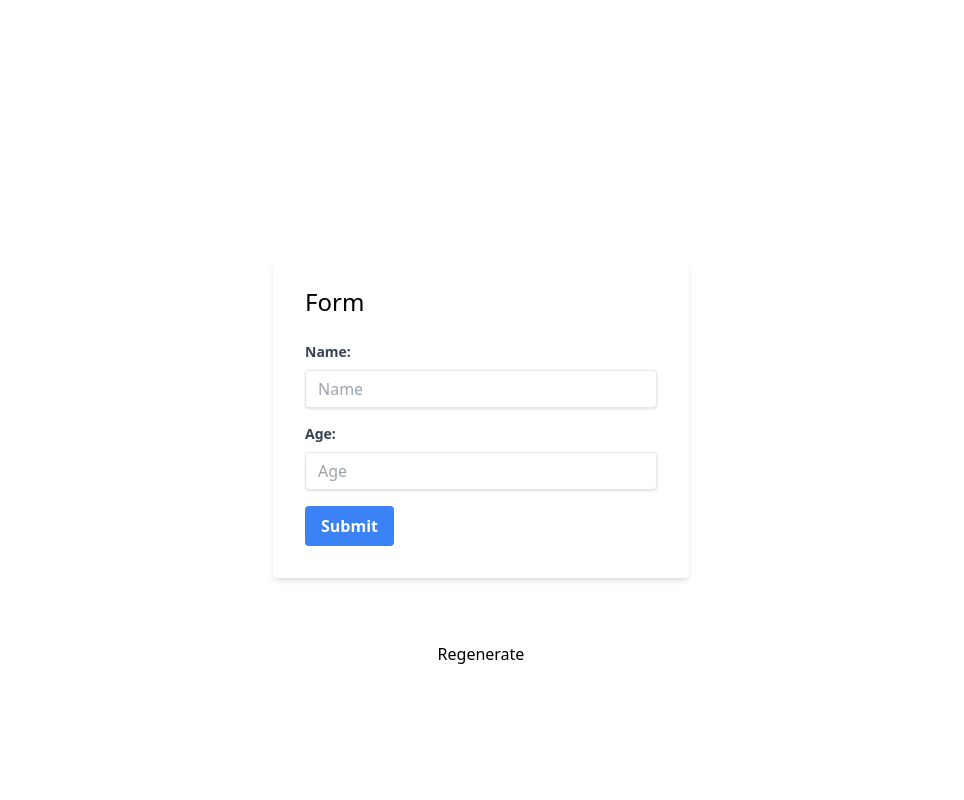
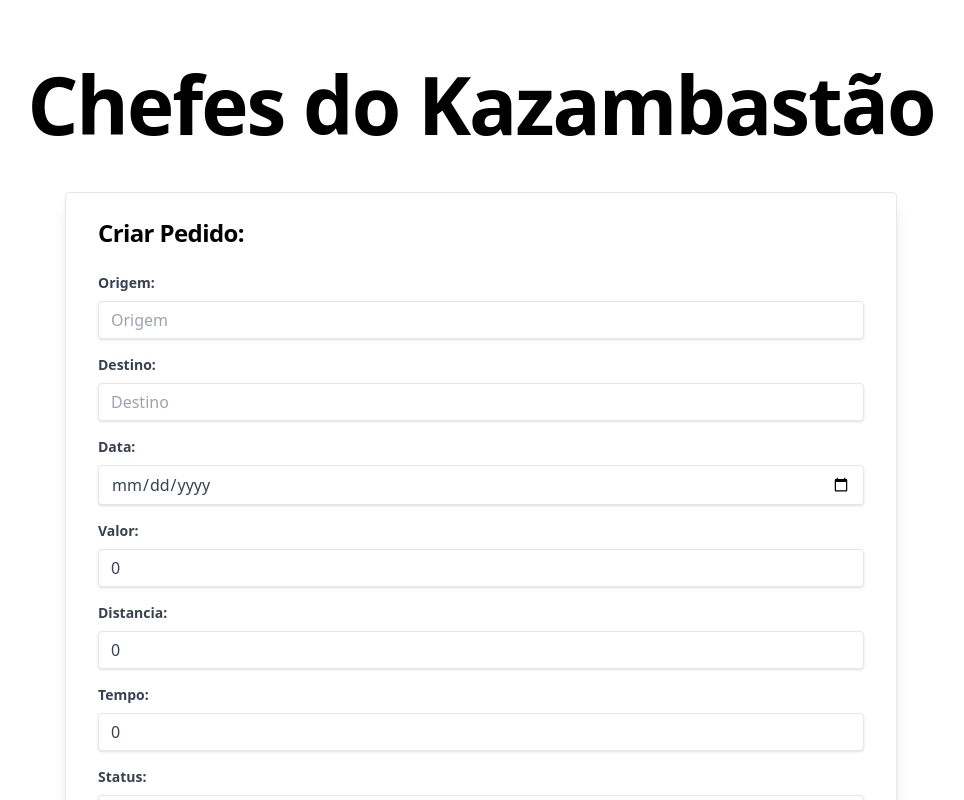
Before and after one commit to marchettomarcelo/Front-Projeto-Zamba, a Next.js app: page /pedidos in a window 1280 px wide. Shown: the top 800 px of the page, without its empty margins (159-1123 px from the left). Built offline with nearby package versions, Linux system fonts and the light colour scheme.

Commit message:
bem avancado

```diff
--- a/package.json
+++ b/package.json
@@ -9,7 +9,7 @@
     "start": "next start"
   },
   "dependencies": {
-    "axios": "^1.3.6",
+    "axios": "^1.4.0",
     "formik": "^2.2.9",
     "next": "^13.2.4",
     "react": "18.2.0",
--- a/src/api/querys.ts
+++ b/src/api/querys.ts
@@ -1,8 +1,13 @@
 import axios from "axios";
 
-async function getPedidos() {
-    // return axios.get("http://localhost:3000/pedidos");
-    return [{"id": 123, "nome": "João", "valor": 100.00}];
+async function getViagens() {
+  try {
+    const { data } = await axios.get("http://localhost:8080/api/viagem");
+    console.log(data);
+    return data;
+  } catch (error) {
+    console.error(error);
+  }
 }
 
-export { getPedidos };
+export { getViagens  };
--- /dev/null
+++ b/src/components/ViagemCard.tsx
@@ -0,0 +1,94 @@
+import React from "react";
+import { useMutation, useQueryClient } from "react-query";
+
+import { deleteViagem, endViagem } from "~/api/mutations";
+
+interface ViagemCardProps {
+  viagem: {
+    identifier: string;
+    origem: string;
+    destino: string;
+    data: Date;
+    valor: number;
+    distancia: number;
+    tempo: number;
+    status: number;
+  };
+}
+
+export default function ViagemCard({ viagem }: ViagemCardProps): JSX.Element {
+
+
+  const deleteMutation = useMutation(deleteViagem);
+  const endViagemMutation = useMutation(endViagem, {
+    onSuccess(){
+      const x = useQueryClient()
+      x.invalidateQueries("viagens");
+
+    }
+  });
+
+  return (
+    <div
+      className="flex w-full flex-row justify-between rounded border border-black p-2"
+      key={viagem.identifier}
+    >
+      <div className="mb-4 flex w-full max-w-md flex-col p-4">
+        <div className="flex flex-col gap-2">
+          <div>
+            <div className="flex flex-row items-center">
+              De: <span className="text-lg">{viagem.origem}</span>
+            </div>
+            <div className="flex flex-row items-center">
+              Para: <span className="text-lg">{viagem.destino}</span>
+            </div>
+          </div>
+          <div className="flex flex-row items-center justify-between">
+            Valor:{" "}
+            <span className="text-md font-bold">{`R$${viagem.valor}`}</span>
+            Distância:{" "}
+            <span className="text-md font-bold">{`${viagem.distancia}km`}</span>
+            Tempo:{" "}
+            <span className="text-md font-bold">{`${viagem.tempo}min`}</span>
+          </div>
+        </div>
+      </div>
+
+      <div className="flex flex-row items-center justify-center">
+        <svg
+          onClick={() => endViagemMutation.mutate(viagem.identifier)}
+          xmlns="http://www.w3.org/2000/svg"
+          fill="none"
+          viewBox="0 0 24 24"
+          strokeWidth={1.5}
+          stroke="currentColor"
+          className="h-10 w-10"
+          color="green"
+        >
+          <path
+            strokeLinecap="round"
+            strokeLinejoin="round"
+            d="M10.125 2.25h-4.5c-.621 0-1.125.504-1.125 1.125v17.25c0 .621.504 1.125 1.125 1.125h12.75c.621 0 1.125-.504 1.125-1.125v-9M10.125 2.25h.375a9 9 0 019 9v.375M10.125 2.25A3.375 3.375 0 0113.5 5.625v1.5c0 .621.504 1.125 1.125 1.125h1.5a3.375 3.375 0 013.375 3.375M9 15l2.25 2.25L15 12"
+          />
+        </svg>
+
+        <svg
+          onClick={() => deleteMutation.mutate(viagem.identifier)}
+          xmlns="http://www.w3.org/2000/svg"
+          fill="none"
+          viewBox="0 0 24 24"
+          strokeWidth={1.5}
+          stroke="currentColor"
+          className="h-10 w-10"
+          color="red"
+        >
+          <path
+            strokeLinecap="round"
+            strokeLinejoin="round"
+            d="M9.75 9.75l4.5 4.5m0-4.5l-4.5 4.5M21 12a9 9 0 11-18 0 9 9 0 0118 0z"
+          />
+        </svg>
+      </div>
+    </div>
+  );
+}
--- a/src/pages/pedidos/adm.tsx
+++ b/src/pages/pedidos/adm.tsx
@@ -1,10 +1,10 @@
 import { useQuery } from "react-query";
-import { getPedidos } from "~/api/querys";
+import { getViagens } from "~/api/querys";
 import BaseLayout from "~/components/Layout";
-import PedidoCard from "~/components/PedidoCard";
+import ViagemCard from "~/components/ViagemCard";
 
-function AdmPedidosPage() {
-  const { data, isLoading } = useQuery("pedidos", getPedidos);
+function AdmViagensPage() {
+  const { data, isLoading } = useQuery("viagens", getViagens);
 
   if (isLoading) {
     return <h1>Carregando...</h1>;
@@ -12,20 +12,15 @@ function AdmPedidosPage() {
 
   return (
     <BaseLayout>
-      <h1 className="text-xl">Pedidos Feitos</h1>
+      <h1 className="mb-2 text-center text-4xl font-bold text-gray-800">
+        Viagens
+      </h1>
 
-      {data?.map((pedido, idx) => {
-        return (
-          <PedidoCard
-            key={idx}
-            id={pedido.id}
-            nome={pedido.nome}
-            valor={pedido.valor}
-          />
-        );
+      {data?.map((viagem: any, index: number) => {
+        return <ViagemCard viagem={viagem} key={index}/>;
       })}
     </BaseLayout>
   );
 }
 
-export default AdmPedidosPage;
+export default AdmViagensPage;
--- a/src/pages/pedidos/index.tsx
+++ b/src/pages/pedidos/index.tsx
@@ -1,32 +1,29 @@
 import { type NextPage } from "next";
 import Head from "next/head";
-import Link from "next/link";
-
 import { useMutation, useQuery } from "react-query";
-
-import { postPedidos } from "~/api/mutations";
-
+import { postViagem } from "~/api/mutations";
 import React from "react";
 import { Formik, Form, Field, ErrorMessage } from "formik";
 import * as Yup from "yup";
 
-interface FormData {
-  name: string;
-  age: number;
-}
-
 const validationSchema = Yup.object({
-  name: Yup.string().required("Name is required"),
-  age: Yup.number()
-    .min(0, "Age must be greater than or equal to 0")
-    .required("Age is required"),
+  origem: Yup.string().required("Origem is required"),
+  destino: Yup.string().required("Destino is required"),
+  data: Yup.date().required("Data is required"),
+  valor: Yup.number()
+    .min(0, "Valor must be greater than or equal to 0")
+    .required("Valor is required"),
+  distancia: Yup.number()
+    .min(0, "Distancia must be greater than or equal to 0")
+    .required("Distancia is required"),
+  tempo: Yup.number()
+    .min(0, "Tempo must be greater than or equal to 0")
+    .required("Tempo is required"),
+  status: Yup.number().required("Status is required"),
 });
 
 const Home: NextPage = () => {
-  // const { data, isLoading, isError } = useQuery("pedidos", getPedidos);
-
-  // const mutation = useMutation(postPedidos({nome: "marcelo", valor: 15}));
-  const mutation = useMutation(postPedidos);
+  const mutation = useMutation(postViagem);
 
   return (
     <>
@@ -37,13 +34,24 @@ const Home: NextPage = () => {
       </Head>
       <main className="flex min-h-screen flex-col items-center justify-center bg-gradient-to-b ">
         <div className="container flex flex-col items-center justify-center gap-12 px-4 py-16 ">
-          <h1 className="text-5xl font-extrabold tracking-tight text-white sm:text-[5rem]">
-            Zambas front
+          <h1 className="text-5xl font-extrabold tracking-tight text-black sm:text-[5rem]">
+            Chefes do Kazambastão
           </h1>
-          <div className="mb-4 w-1/3 rounded bg-white px-8 pb-8 pt-6 shadow-md">
-            <h1 className="mb-6 text-2xl">Form</h1>
+          <div className="mb-4 w-2/3 rounded border bg-white px-8 pb-8 pt-6 shadow-lg">
+            <h1 className="mb-6 text-2xl font-bold tracking-tight">
+              Criar Pedido:
+            </h1>
             <Formik
-              initialValues={{ name: "", age: "" }}
+              initialValues={{
+                origem: "",
+                destino: "",
+                data: new Date(),
+                valor: 0,
+                distancia: 0,
+                tempo: 0,
+                status: 0,
+                identifier: "",
+              }}
               validationSchema={validationSchema}
               onSubmit={(values, actions) => {
                 mutation.mutate(values);
@@ -54,57 +62,155 @@ const Home: NextPage = () => {
                 <Form className="flex flex-col">
                   <div className="mb-4">
                     <label
-                      htmlFor="name"
+                      htmlFor="origem"
                       className="mb-2 block text-sm font-bold text-gray-700"
                     >
-                      Name:
+                      Origem:
                     </label>
                     <Field
-                      id="name"
-                      name="name"
-                      placeholder="Name"
+                      id="origem"
+                      name="origem"
+                      placeholder="Origem"
                       className="focus:shadow-outline w-full appearance-none rounded border px-3 py-2 leading-tight text-gray-700 shadow focus:outline-none"
                     />
                     <ErrorMessage
-                      name="name"
+                      name="origem"
                       className="text-xs italic text-red-500"
                     />
                   </div>
 
                   <div className="mb-4">
                     <label
-                      htmlFor="age"
+                      htmlFor="destino"
                       className="mb-2 block text-sm font-bold text-gray-700"
                     >
-                      Age:
+                      Destino:
                     </label>
                     <Field
-                      id="age"
-                      name="age"
-                      placeholder="Age"
+                      id="destino"
+                      name="destino"
+                      placeholder="Destino"
+                      className="focus:shadow-outline w-full appearance-none rounded border px-3 py-2 leading-tight text-gray-700 shadow focus:outline-none"
+                    />
+                    <ErrorMessage
+                      name="destino"
+                      className="text-xs italic text-red-500"
+                    />
+                  </div>
+
+                  <div className="mb-4">
+                    <label
+                      htmlFor="data"
+                      className="mb-2 block text-sm font-bold text-gray-700"
+                    >
+                      Data:
+                    </label>
+                    <Field
+                      id="data"
+                      name="data"
+                      placeholder="Data"
+                      type="date"
+                      className="focus:shadow-outline w-full appearance-none rounded border px-3 py-2 leading-tight text-gray-700 shadow focus:outline-none"
+                    />
+                    <ErrorMessage
+                      name="data"
+                      className="text-xs italic text-red-500"
+                    />
+                  </div>
+
+                  <div className="mb-4">
+                    <label
+                      htmlFor="valor"
+                      className="mb-2 block text-sm font-bold text-gray-700"
+                    >
+                      Valor:
+                    </label>
+                    <Field
+                      id="valor"
+                      name="valor"
+                      placeholder="Valor"
                       type="number"
                       className="focus:shadow-outline w-full appearance-none rounded border px-3 py-2 leading-tight text-gray-700 shadow focus:outline-none"
                     />
                     <ErrorMessage
-                      name="age"
+                      name="valor"
                       className="text-xs italic text-red-500"
                     />
                   </div>
 
-                  <div className="flex items-center justify-between">
+                  <div className="mb-4">
+                    <label
+                      htmlFor="distancia"
+                      className="mb-2 block text-sm font-bold text-gray-700"
+                    >
+                      Distancia:
+                    </label>
+                    <Field
+                      id="distancia"
+                      name="distancia"
+                      placeholder="Distancia"
+                      type="number"
+                      className="focus:shadow-outline w-full appearance-none rounded border px-3 py-2 leading-tight text-gray-700 shadow focus:outline-none"
+                    />
+                    <ErrorMessage
+                      name="distancia"
+                      className="text-xs italic text-red-500"
+                    />
+                  </div>
+
+                  <div className="mb-4">
+                    <label
+                      htmlFor="tempo"
+                      className="mb-2 block text-sm font-bold text-gray-700"
+                    >
+                      Tempo:
+                    </label>
+                    <Field
+                      id="tempo"
+                      name="tempo"
+                      placeholder="Tempo"
+                      type="number"
+                      className="focus:shadow-outline w-full appearance-none rounded border px-3 py-2 leading-tight text-gray-700 shadow focus:outline-none"
+                    />
+                    <ErrorMessage
+                      name="tempo"
+                      className="text-xs italic text-red-500"
+                    />
+                  </div>
+
+                  <div className="mb-4">
+                    <label
+                      htmlFor="status"
+                      className="mb-2 block text-sm font-bold text-gray-700"
+                    >
+                      Status:
+                    </label>
+                    <Field
+                      id="status"
+                      name="status"
+                      placeholder="Status"
+                      type="number"
+                      className="focus:shadow-outline w-full appearance-none rounded border px-3 py-2 leading-tight text-gray-700 shadow focus:outline-none"
+                    />
+                    <ErrorMessage
+                      name="status"
+                      className="text-xs italic text-red-500"
+                    />
+                  </div>
+
+                  <div className="flex items-center  justify-between">
                     <button
                       type="submit"
                       disabled={isSubmitting}
-                      className="focus:shadow-outline rounded bg-blue-500 px-4 py-2 font-bold text-white hover:bg-blue-700 focus:outline-none"
+                      className="focus:shadow-outline rounded bg-gradient-to-r from-green-400 to-blue-500 px-4 py-2 font-bold text-white hover:from-pink-500 hover:to-yellow-500 focus:outline-none"
                     >
-                      Submit
+                      Criar Viajem
                     </button>
                   </div>
                 </Form>
               )}
             </Formik>
           </div>
-          Regenerate
         </div>
       </main>
     </>
```
Also changed, not shown: src/api/mutations.ts (+30 -9 lines), src/components/PedidoCard.tsx (deleted, +0 -60 lines), 1 other file (tests, documents, lock files or other folders).
